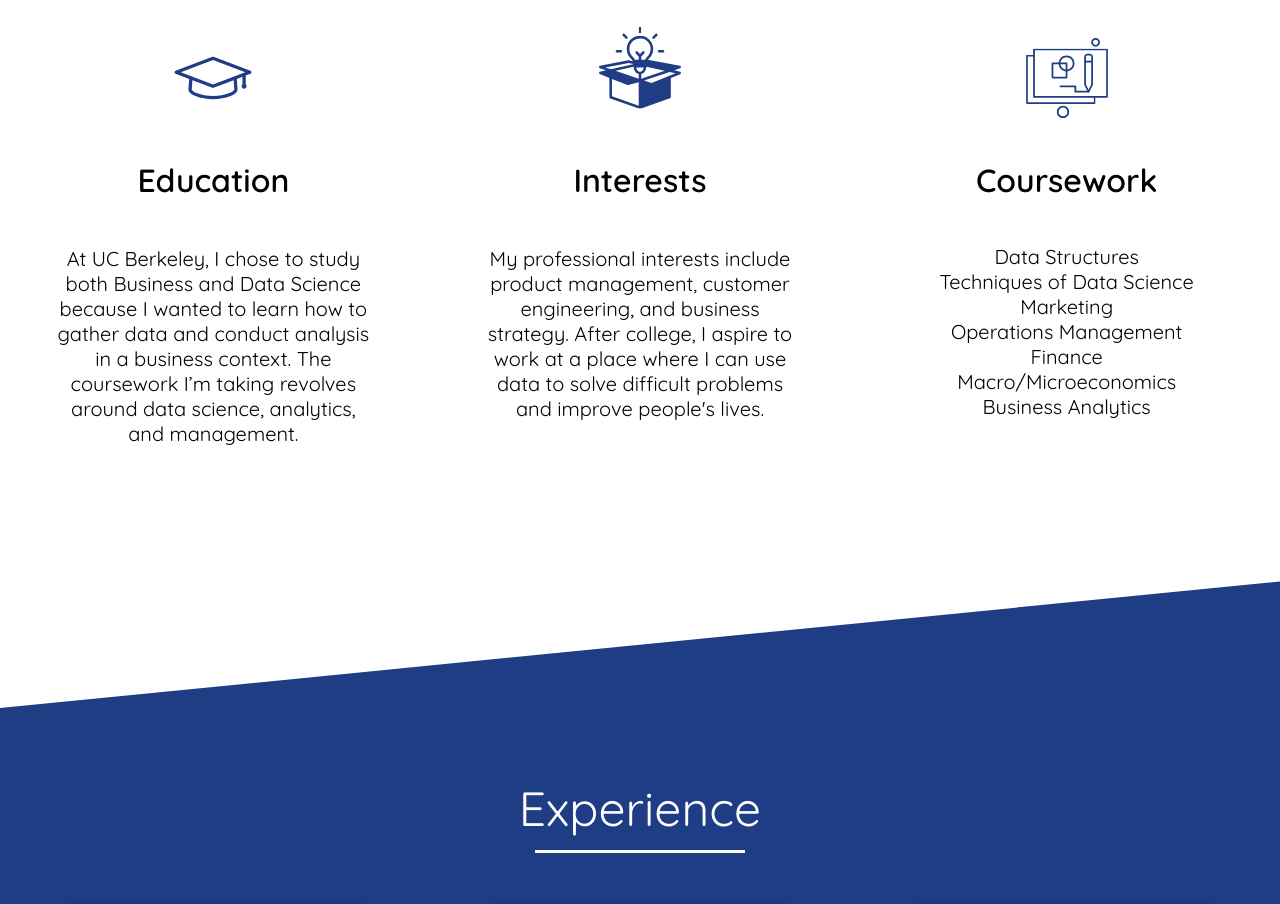
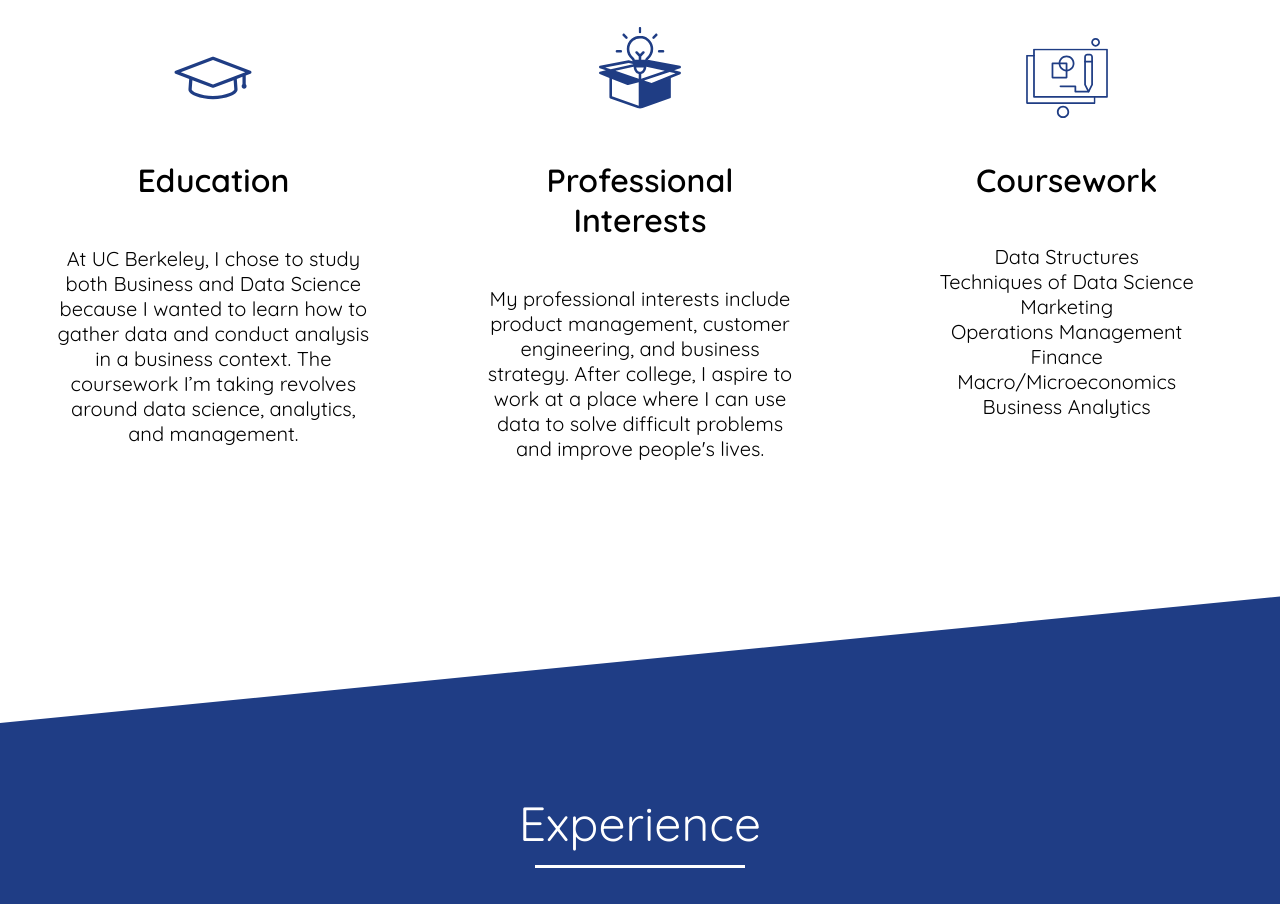
Before and after one commit to charlesoh21/charlesoh21.github.io, a plain HTML site: page index.html in a window 1280 px wide. Shown: the part 889-1793 px from the top of the page. Drawn offline with nearby package versions, Linux system fonts and the light colour scheme; a script that the page names is missing.

Commit message:
Continue

```diff
--- a/index.html
+++ b/index.html
@@ -43,7 +43,7 @@
             </div>
             <div class="about-section" id="interests">
                 <img class="abouticon" src="assets/img/data.svg" />
-                <h2>Interests</h2>
+                <h2>Professional Interests</h2>
                 <h3>My professional interests include product management, customer engineering, and business strategy. After college, I aspire to work at a place where I can use data to solve difficult problems and improve people's lives. </h3>
             </div>
             <div class="about-section" id="coursework">
```
